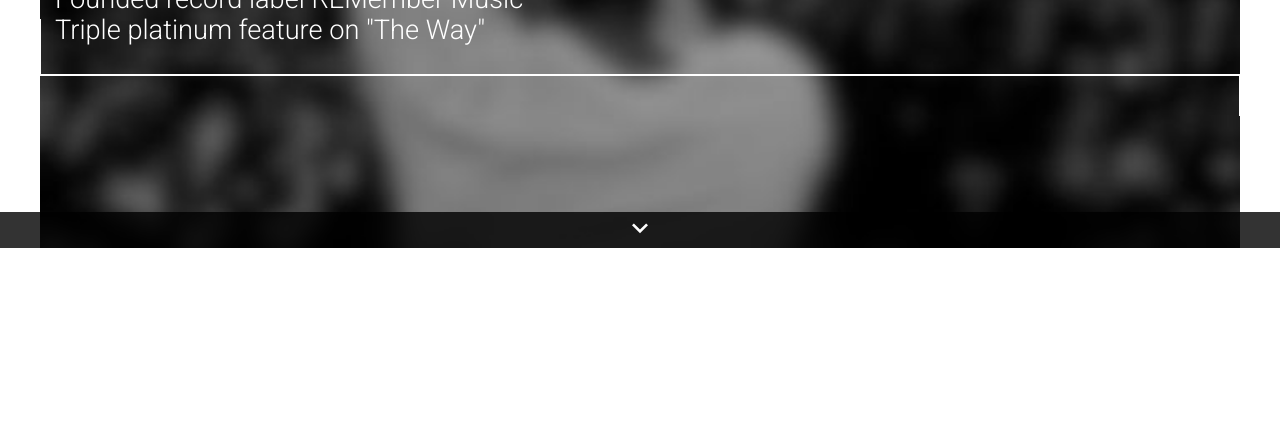
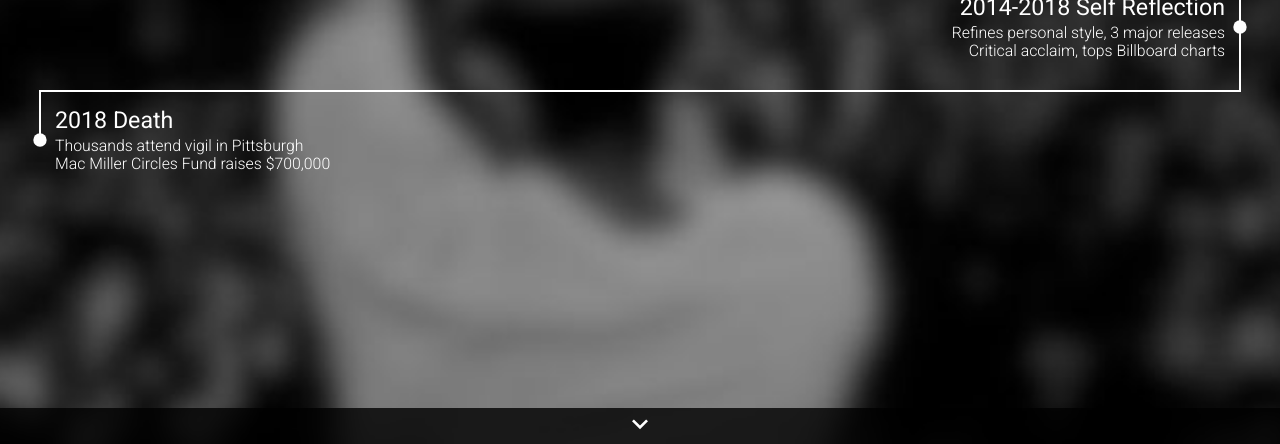
Before and after one commit to shadewebb/Tribute_Mac_Miller, a plain HTML site: page life.html in a window 1280 px wide. Shown: the part 552-996 px from the top of the page. Before the commit the page ends 813 px from the top, so only its background shows below. Drawn offline with Linux system fonts and the light colour scheme.

Commit message:
rough draft complete - positions broken

```diff
--- a/life.css
+++ b/life.css
@@ -3,6 +3,7 @@
 .life-container {
     background-image: url("images/life-background-image.jpg");
     background-position: 50% 0;
+    height: 100%;
 }
 
 .main-wrapper {
@@ -24,7 +25,7 @@
     margin: 0;
     padding-bottom: 3px;
 
-    font-size: calc(.9em + 2.5vw);
+    font-size: 1.45em;
     font-weight: 400;
 }
 
@@ -34,7 +35,7 @@
     margin: 0;
     padding: 0;
 
-    font-size: calc(.7em + 1.25vw);
+    font-size: .99em;
     font-weight: 300;
 }
 
@@ -61,6 +62,14 @@
 
 .card-3 {
     bottom: 118px;
+}
+
+.card-4 {
+    bottom: 175px;
+}
+
+.card-5 {
+    bottom: 235px;
 }
 
 .card-title-left {
@@ -100,7 +109,7 @@
 
 .line-1 {
     width: 2px;
-    height: 55px;
+    height: 60px;
     background-color: #fff;
 }
 
@@ -112,7 +121,7 @@
 
 .line-3 {
     width: 2px;
-    height: 40px;
+    height: 45px;
     background-color: #fff;
 }
 
@@ -131,9 +140,13 @@
 }
 
 .shape-2 {
-    bottom: 88px;
+    bottom: 90px;
 }
 
 .shape-3 {
     bottom: 145px;
 }
+
+.shape-4 {
+    bottom: 205px;
+}
--- a/life.html
+++ b/life.html
@@ -14,6 +14,7 @@
   <title>Mac Miller Life Timeline</title>
 </head>
 
+<!--Using relative position on cards and shapes currently breaks the page length-->
 <body>
   <div class="container life-container">
 
@@ -66,6 +67,28 @@
       <div class="line-2 align shape-3"></div>
       <div class="line-3 align-far shape-3"></div>
 
+      <div class="card card-right card-4">
+        <h2 class="card-title card-title-right">2014-2018 Self Reflection</h2>
+        <ul class="card-list card-list-right">
+          <li>Refines personal style, 3 major releases</li>
+          <li>Critical acclaim, tops Billboard charts</li>
+        </ul>
+        <img class="card-bullet bullet-right" src="images/bullet-point.svg">
+      </div>
+
+      <div class="line-1 align-far shape-4"></div>
+      <div class="line-2 align shape-4"></div>
+      <div class="line-3 align shape-4"></div>
+
+      <div class="card card-left card-5">
+        <img class="card-bullet bullet-left" src="images/bullet-point.svg">
+        <h2 class="card-title card-title-left">2018 Death</h2>
+        <ul class="card-list card-list-left">
+          <li>Thousands attend vigil in Pittsburgh</li>
+          <li>Mac Miller Circles Fund raises $700,000</li>
+        </ul>
+      </div>
+
     </main>
 
     <a href="#">
--- a/main.css
+++ b/main.css
@@ -15,6 +15,7 @@
 .landing-container {
     background-image: url("images/landing-background-image.jpg");
     background-position: 60% 0;
+    height: 100vh;
 }
 
 /* Elements */
@@ -33,7 +34,7 @@
     width: 100vw;
     height: 36px;
 
-    position: absolute;
+    position: relative;
 
     background-color: rgba(0, 0, 0, 0.80);
 }
@@ -57,6 +58,10 @@
     font-size: calc(1.4em + 6vw);
 }
 
+.landing-nav {
+    position: absolute;
+}
+
 .nav-bottom {
     bottom: 0;
 }
```
Also changed, not shown: index.html (+4 -4 lines).
